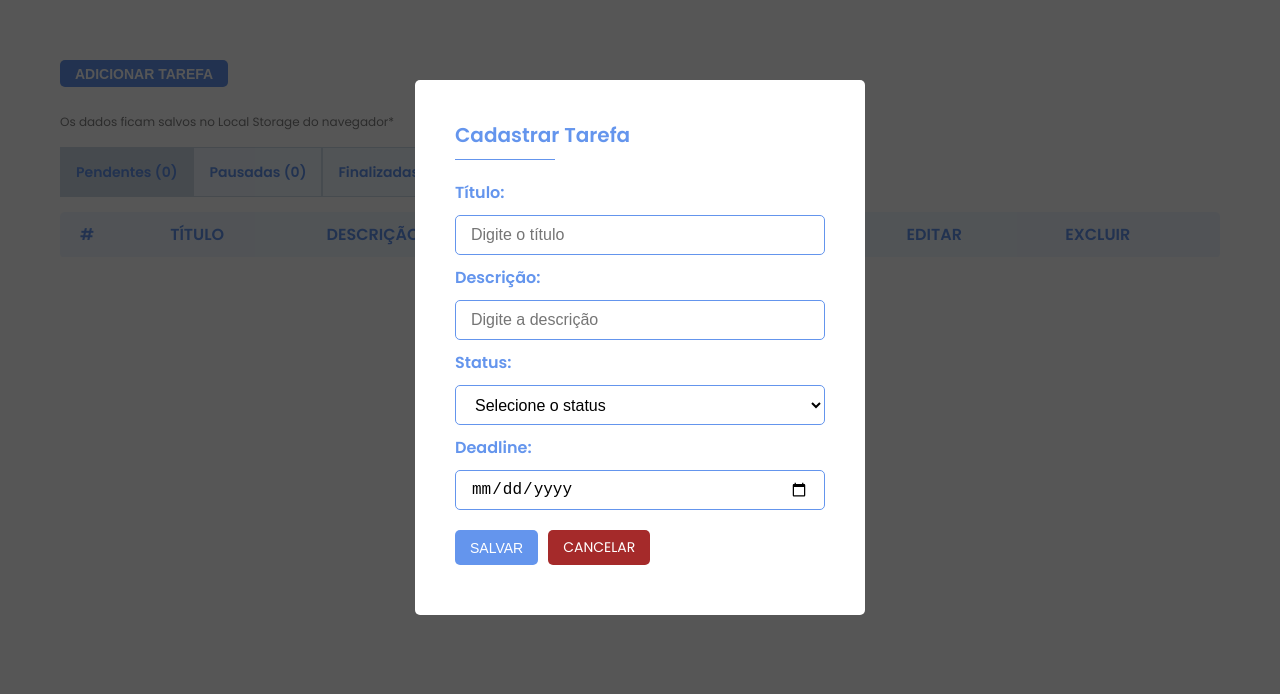
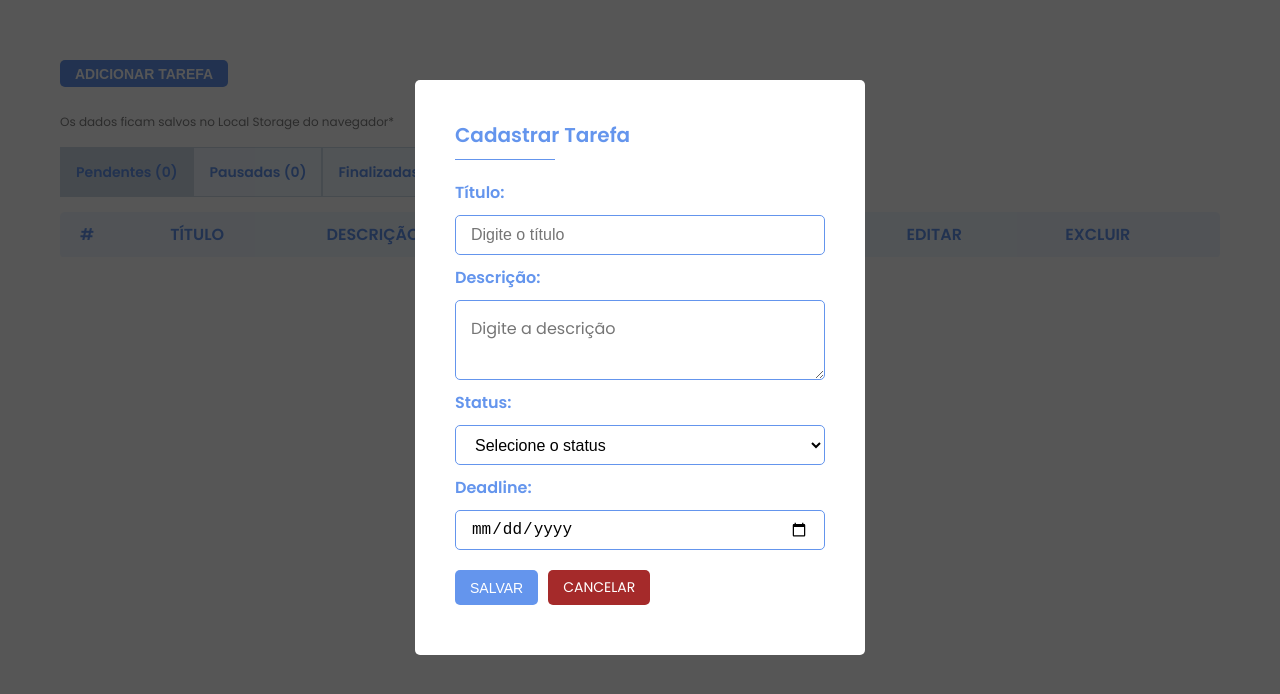
Before and after one commit to imarqueso/crud-react, a React (Create React App) app: page / in a window 1280 px wide. Both pictures are taken after a click on the button "ADICIONAR TAREFA". Shown: the top 694 px of the page. Built offline with nearby package versions, Linux system fonts and the light colour scheme.

Commit message:
Ajustes gerais

```diff
--- a/src/components/ModalComponent.css
+++ b/src/components/ModalComponent.css
@@ -107,6 +107,23 @@ input, select {
     font-weight: 400;
 }
 
+textarea {
+    width: 100%;
+    height: 80px;
+    border: none;
+    border: 1px solid cornflowerblue;
+    padding: 15px;
+    color: black;
+    background-color: white;
+    outline: none;
+    box-sizing: border-box;
+    margin-bottom: 10px;
+    border-radius: 5px;
+    font-size: 16px;
+    font-weight: 400;
+    font-family: 'Poppins', sans-serif;
+}
+
 .buttons {
     width: 100%;
     height: auto;
--- a/src/components/ModalComponent.js
+++ b/src/components/ModalComponent.js
@@ -98,14 +98,13 @@ const ModalComponent = ({
             </label>
             <label>
               <span>Descrição:</span>
-              <input
-                type="text"
+              <textarea
                 value={descricao}
                 name="descricao"
                 onChange={(e) => setDescricao(e.target.value)}
                 required
                 placeholder="Digite a descrição"
-              />
+              ></textarea>
             </label>
             <label>
               <span>Status:</span>
--- a/src/index.css
+++ b/src/index.css
@@ -1,5 +1,4 @@
 body {
-  font-family: 'Lato', sans-serif;
 font-family: 'Poppins', sans-serif;
 margin: 0px !important;
 padding: 0px !important;
```
